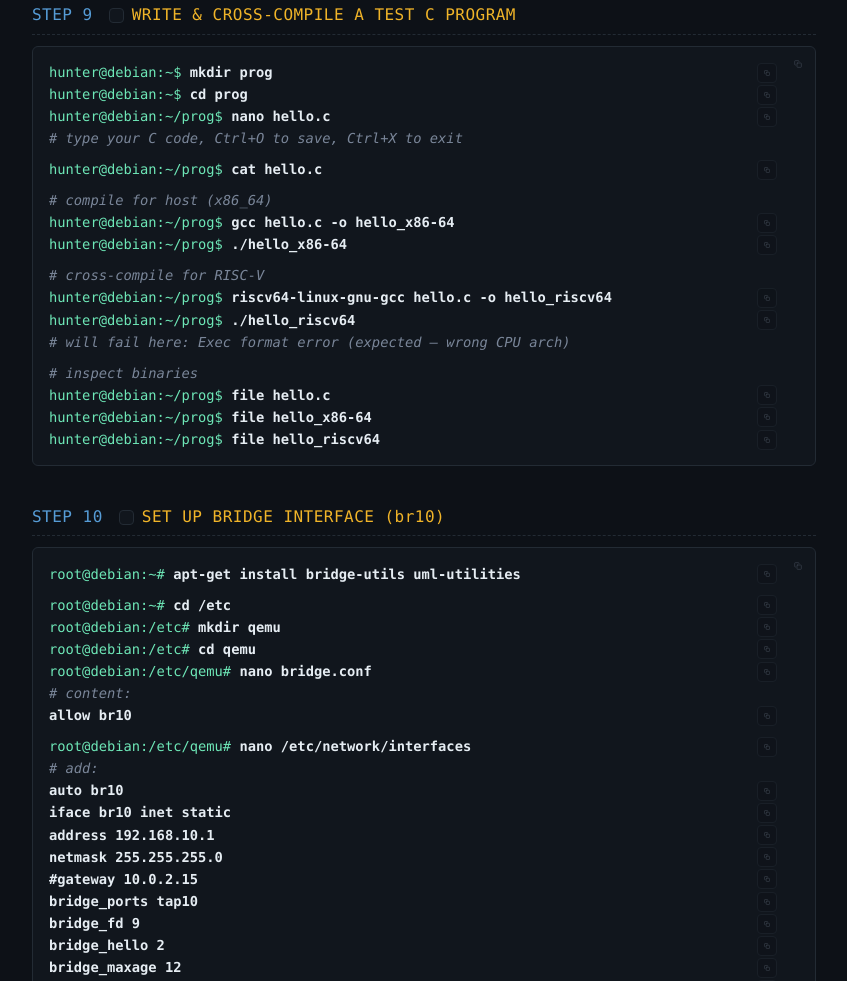
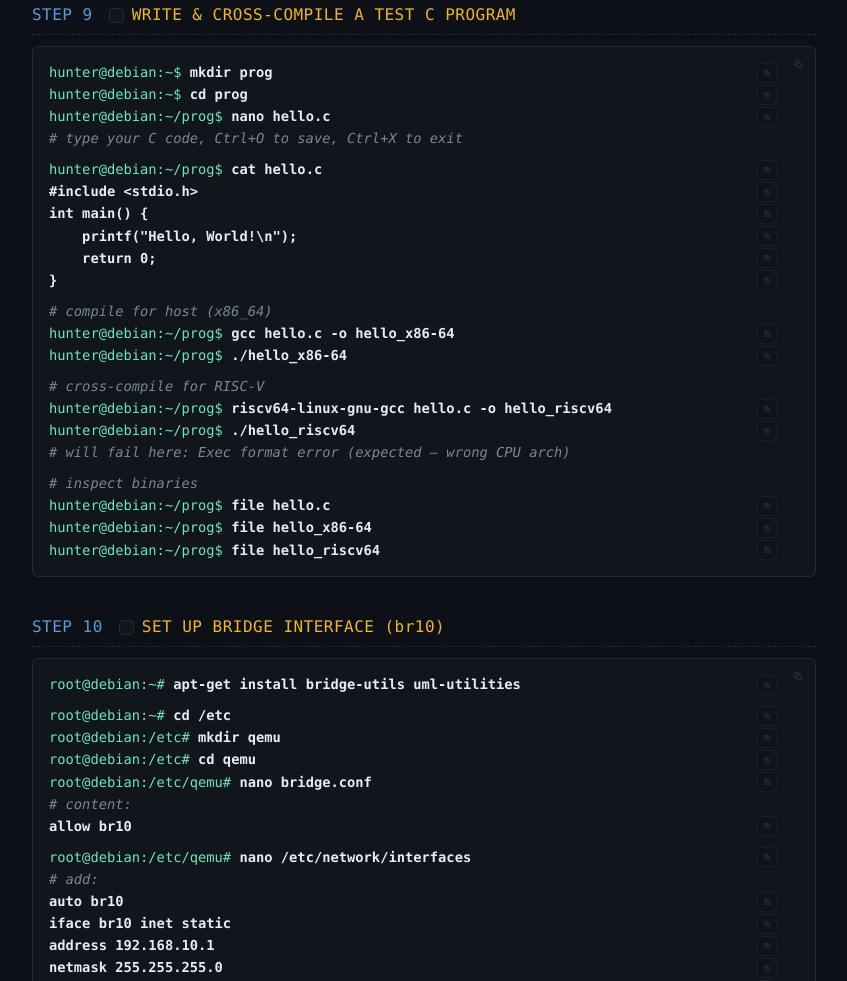
Before and after one commit to krss-94/embedded-riscv-linux-guide, a plain HTML site: page index.html in a window 1280 px wide. Shown: the part 3966-4947 px from the top of the page, without its empty margins (280-1127 px from the left). Drawn offline with Linux system fonts and the light colour scheme.

Commit message:
Add files via upload

```diff
--- a/index.html
+++ b/index.html
@@ -453,6 +453,11 @@ Off-campus, swap that IP for <b>deb.debian.org</b> wherever it appears.
 <div class="line comment"># type your C code, Ctrl+O to save, Ctrl+X to exit</div>
 <div class="blank"></div>
 <div class="line"><span class="path">hunter@debian:~/prog$ </span><span class="cmd">cat hello.c</span></div>
+<div class="line cmd">#include &lt;stdio.h&gt;</div>
+<div class="line cmd">int main() {</div>
+<div class="line cmd">    printf("Hello, World!\n");</div>
+<div class="line cmd">    return 0;</div>
+<div class="line cmd">}</div>
 <div class="blank"></div>
 <div class="line comment"># compile for host (x86_64)</div>
 <div class="line"><span class="path">hunter@debian:~/prog$ </span><span class="cmd">gcc hello.c -o hello_x86-64</span></div>
```
Also changed, not shown: 1 other file.
